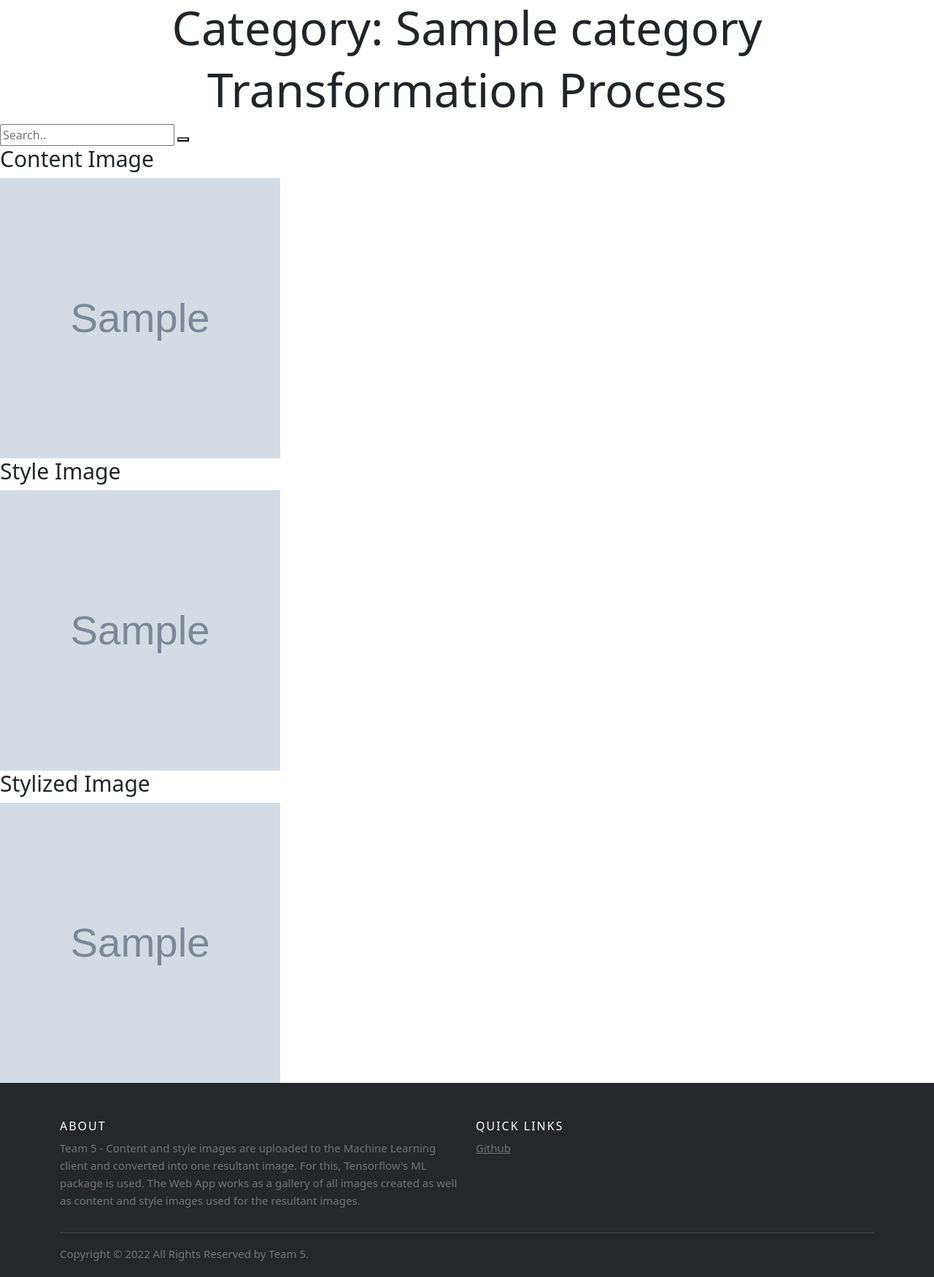
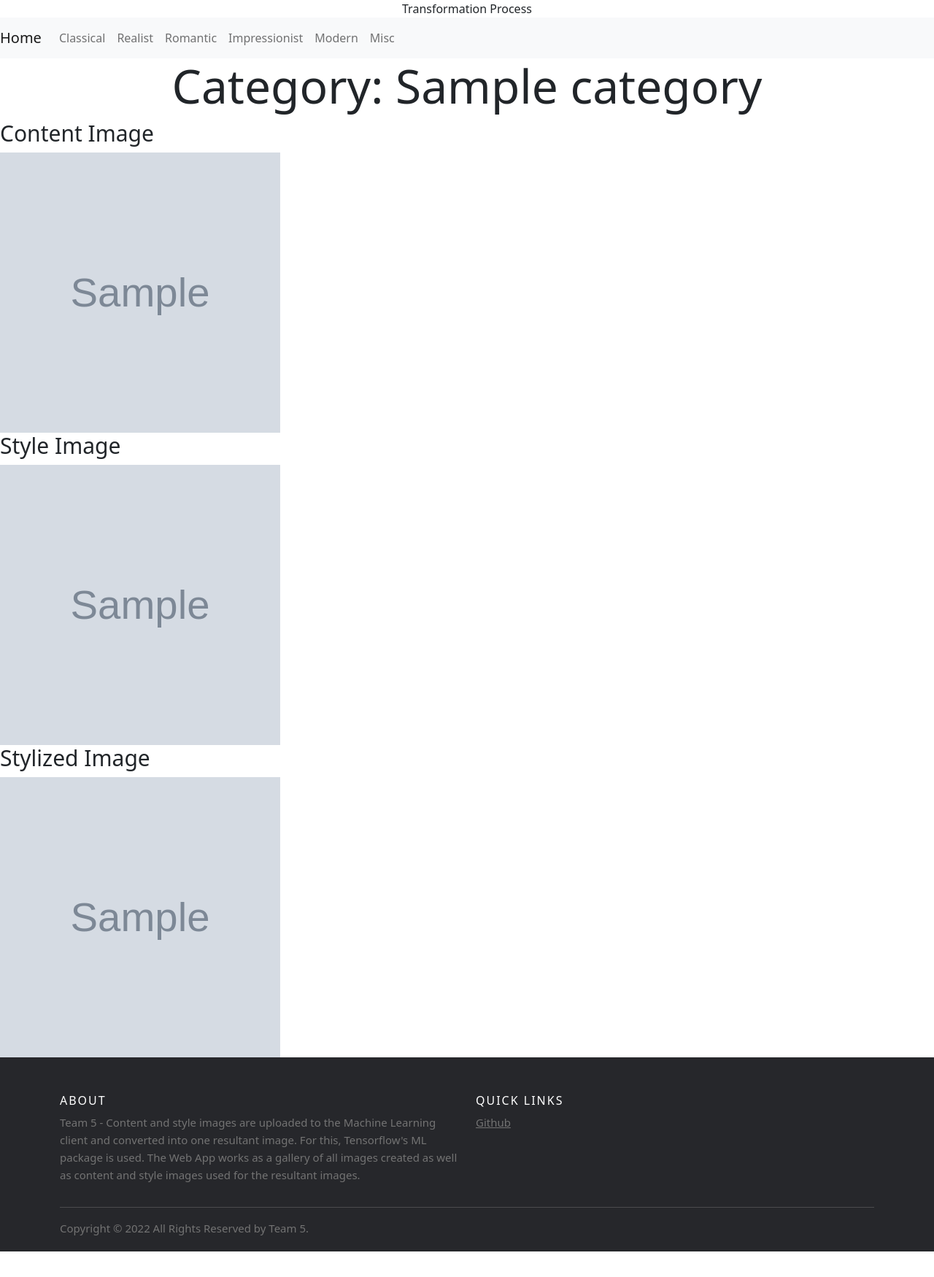
Before and after one commit to software-students-fall2022/final-project-project5-team5, a Flask app: template web-app/templates/categorized.html in a window 1280 px wide. Shown: the whole page at 73% size. After the commit the page ends 1715 px from the top, so only its background shows below. Run offline with Flask 2, Linux system fonts and the light colour scheme; the template is opened without the code that fills it: most values are stand-ins (such as "Sample title", 1, 10 or a date in 2020); grey boxes marked "Sample" are stand-in pictures.

Commit message:
process of style

```diff
--- a/web-app/templates/categorized.html
+++ b/web-app/templates/categorized.html
@@ -9,15 +9,48 @@
         <title>Web App</title>
     </head>
     <body>
-        <header>
-            <h1 class="display-3 title">Category: {{category}}</h1>
-            <h1 class="display-3 title">Transformation Process</h1>
-        </header>
-        <div class="screenDiv">
-          <form action="/search/">
-            <input type="text" placeholder="Search.." name="search">
-            <button type="submit"><i class="fa fa-search"></i></button>
-          </form>
+
+
+      <div class="title">Transformation Process</h1></div>
+
+        <nav class="navbar navbar-expand-lg navbar-light bg-light">
+          <a class="navbar-brand" href="/">Home</a>
+          <button class="navbar-toggler" type="button" data-toggle="collapse" data-target="#navbarSupportedContent" aria-controls="navbarSupportedContent" aria-expanded="false" aria-label="Toggle navigation">
+            <span class="navbar-toggler-icon"></span>
+          </button>
+
+          <div class="collapse navbar-collapse" id="navbarSupportedContent">
+            <ul class="navbar-nav mr-auto">
+
+              <li class="nav-item">
+                <a class="nav-link" href="/category/Classical">Classical</a>
+              </li>
+
+              <li class="nav-item">
+                <a class="nav-link" href="/category/Realist">Realist</a>
+              </li>
+
+              <li class="nav-item">
+                <a class="nav-link" href="/category/Romantic">Romantic</a>
+              </li>
+
+              <li class="nav-item">
+                <a class="nav-link" href="/category/Impressionist">Impressionist</a>
+              </li>
+
+              <li class="nav-item">
+                <a class="nav-link" href="/category/Modern">Modern</a>
+              </li>
+
+              <li class="nav-item">
+                <a class="nav-link" href="/category/Misc">Misc</a>
+              </li>
+            </ul>
+
+          </div>
+        </nav>
+        <h1 class="display-3 title">Category: {{category}}</h1>
+        <div>
             {% if message %}
             <h1 class="display-4 message">{{message}}</h1>
             {% endif %}
```
Also changed, not shown: web-app/static/css/style.css (+30 -0 lines), web-app/templates/index.html (+38 -8 lines).
